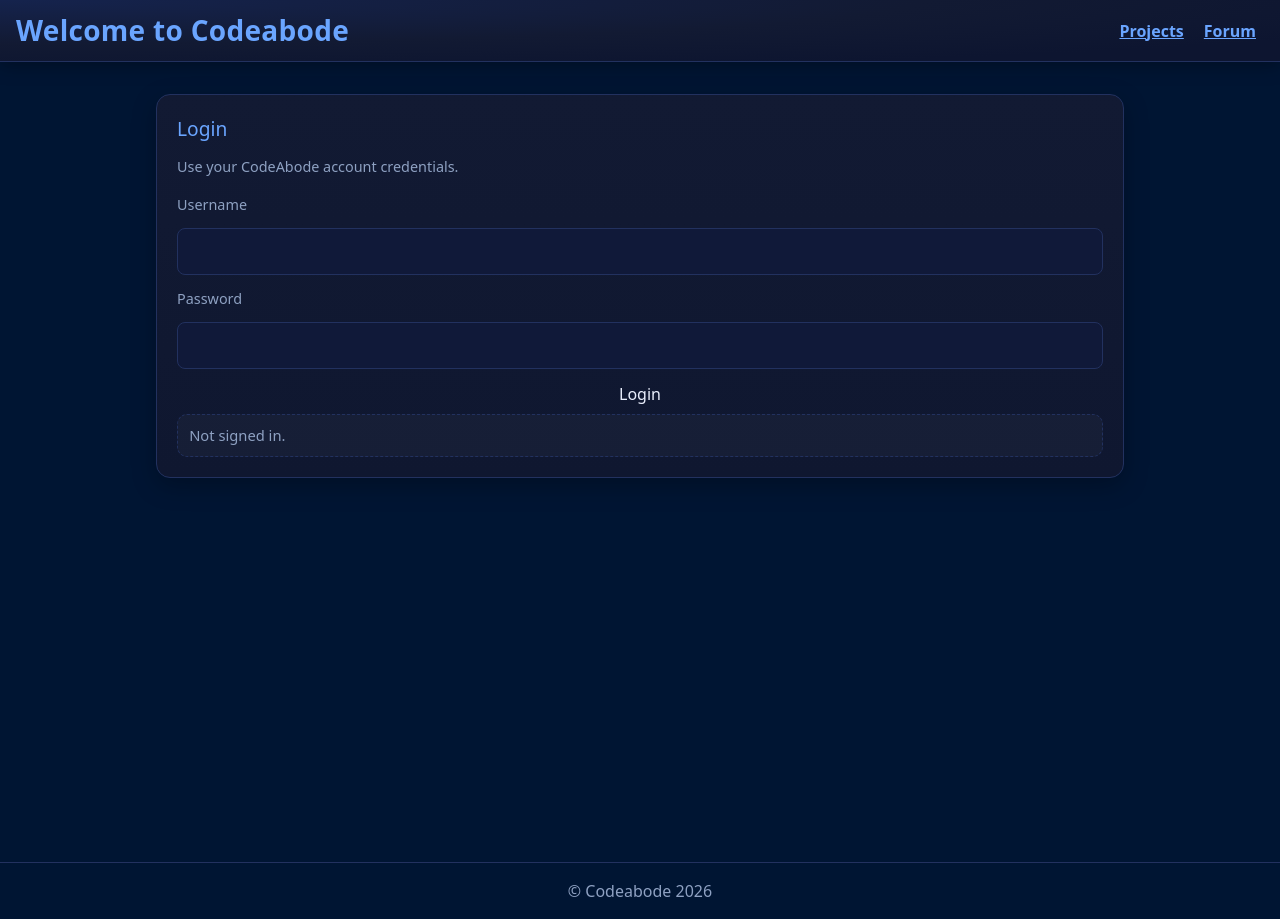
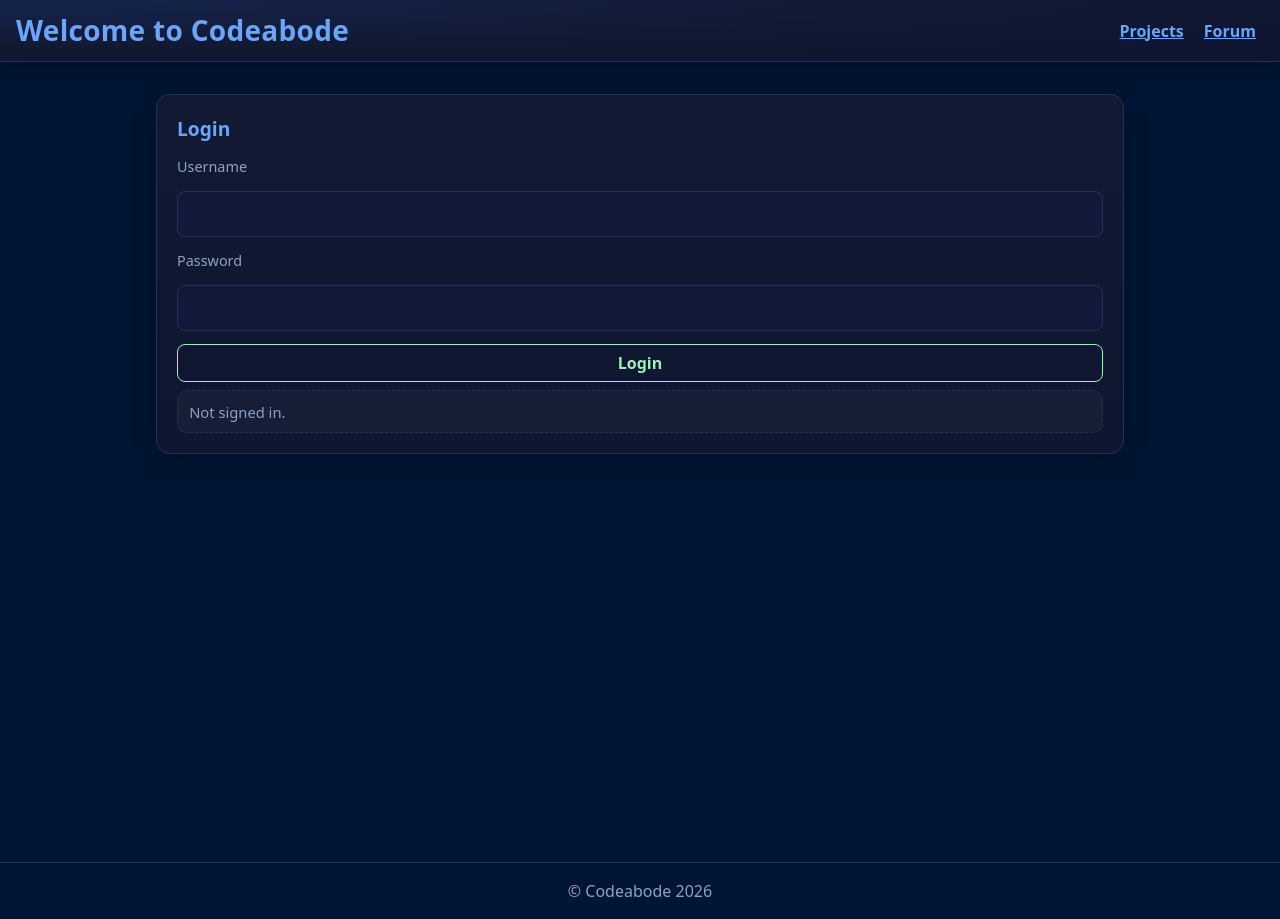
Before and after one commit to codeabode101/webapp, a Next.js app in the folder frontend/: page / in a window 1280 px wide. Built offline with nearby package versions, Linux system fonts and the light colour scheme.

Commit message:
fixed css for login page

```diff
--- a/frontend/components/LoginForm.tsx
+++ b/frontend/components/LoginForm.tsx
@@ -22,8 +22,7 @@ export default function LoginForm() {
 
   return (
     <section className="card">
-      <h2>Login</h2>
-      <p className="small">Use your CodeAbode account credentials.</p>
+      <h2><strong>Login</strong></h2>
       <form onSubmit={handleSubmit}>
         <label>Username</label>
         <input
@@ -39,7 +38,12 @@ export default function LoginForm() {
           onChange={(e) => setPassword(e.target.value)}
           required
         />
-        <button type="submit">Login</button>
+        <button
+          type="submit"
+          className="px-3 py-1.5 rounded-lg font-semibold text-base border border-[var(--accent-2)] text-[var(--accent-2)] bg-transparent hover:bg-[var(--accent-2)] hover:text-black transition-colors"
+        >
+          Login
+        </button>
       </form>
       <div className={`status ${status.includes('success') ? 'ok' : status.includes('fail') ? 'err' : ''}`}>
         {status || 'Not signed in.'}
```
